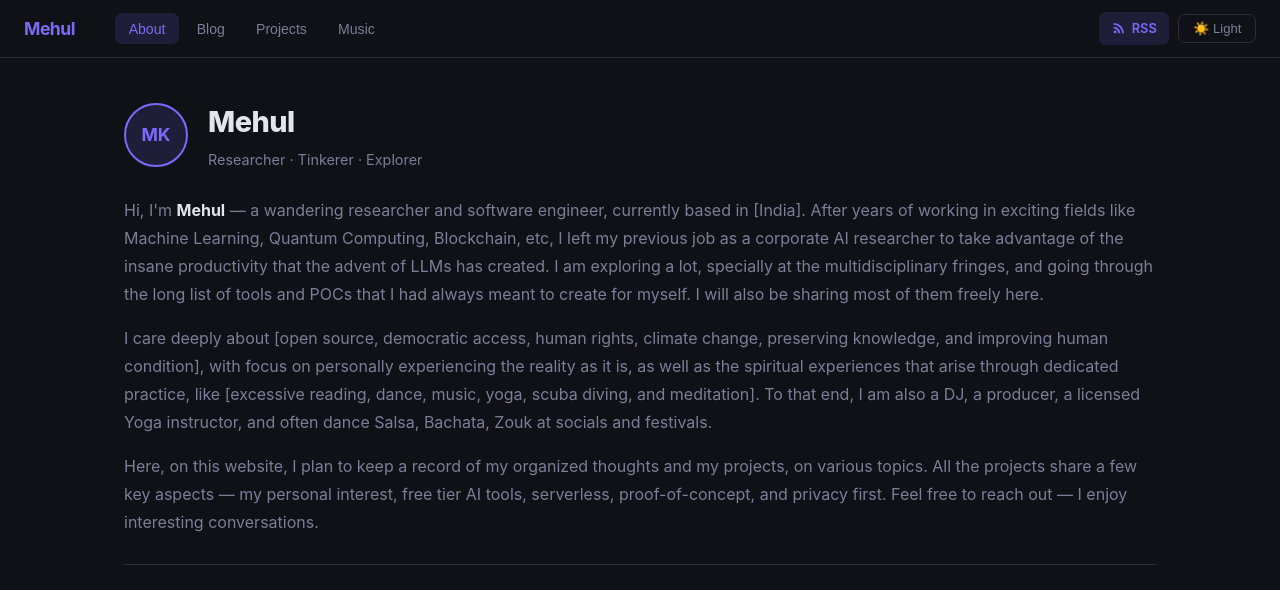
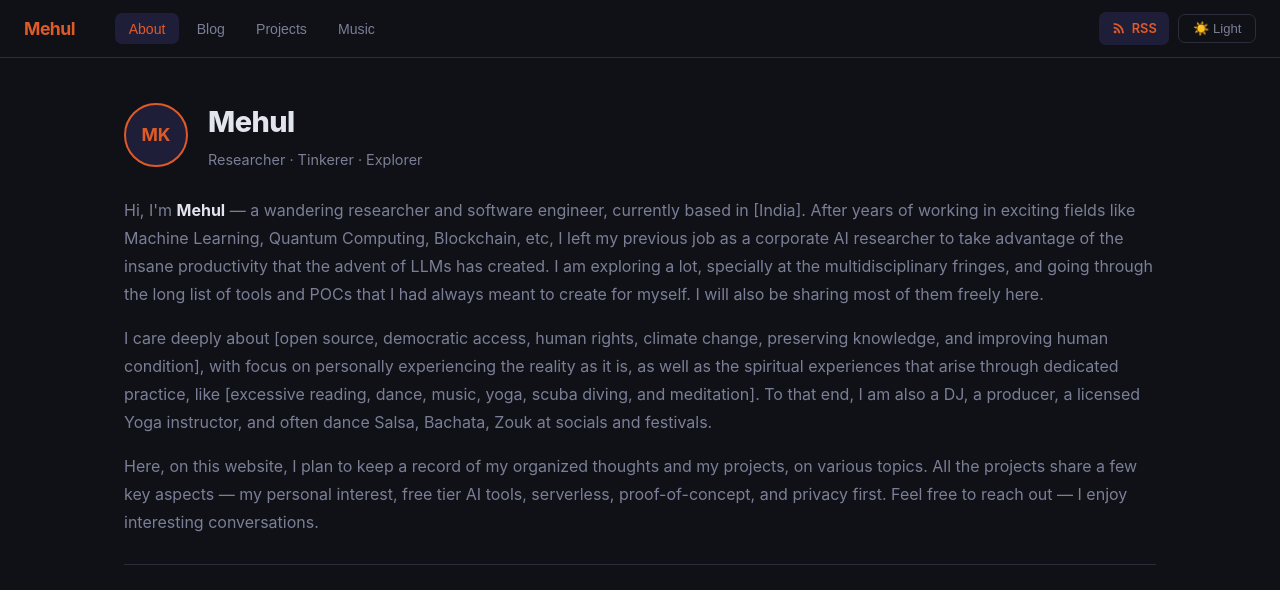
Before and after one commit to writer-in-fancy-pants/writer-in-fancy-pants.github.io, a website built with Vite: page index.html in a window 1280 px wide. Shown: the top 590 px of the page. Built offline with nearby package versions, Linux system fonts and the light colour scheme.

Commit message:
Fixed Revamped website

```diff
--- a/blog/04-state-of-big-tech-and-market.md
+++ b/blog/04-state-of-big-tech-and-market.md
@@ -1,5 +1,5 @@
 ---
-id: 03-state-of-big-tech-and-market
+id: 04-state-of-big-tech-and-market
 title: "Big Tech in the AI Era — Strategic Analysis 2026"
 date: "2026-04-16"
 topic: "Research"
@@ -7,10 +7,6 @@ excerpt: "Analyzing impact of AI, War, Legal issues, Politics, Inflation, and mo
 meta-viewport: width=device-width, initial-scale=1.0
 ---
 
-<head>
-<meta charset="UTF-8">
-<title>Big Tech in the AI Era — Strategic Analysis 2026</title>
-<!-- <link href="https://fonts.googleapis.com/css2?family=Playfair+Display:ital,wght@0,400;0,700;0,900;1,400&family=IBM+Plex+Mono:wght@300;400;500&family=DM+Sans:wght@300;400;500&display=swap" rel="stylesheet"> -->
 <style>
 :root {
     --cream: #ede8da;
@@ -424,8 +420,6 @@ meta-viewport: width=device-width, initial-scale=1.0
     footer { padding: 16px 20px; flex-direction: column; gap: 8px; }
   }
 </style>
-</head>
-<body>
 
 <div class="masthead">
   <div class="masthead-left">
--- a/index.html
+++ b/index.html
@@ -156,8 +156,6 @@
           <span id="sp-date"></span>
           <span>·</span>
           <span id="sp-topic" class="post-tag"></span>
-          <span>·</span>
-          <span id="sp-reading-time" class="reading-time"></span>
         </div>
 
         <div class="post-actions-bar" id="post-actions-bar">
--- a/src/main.js
+++ b/src/main.js
@@ -123,6 +123,7 @@ TABS.forEach(id => {
 function render({ section, sub }) {
   showSection(section);
 
+  console.log(section, sub)
   if (section === 'blog') {
     if (sub) renderPost(sub);
     else     renderPostList();
@@ -133,7 +134,7 @@ function render({ section, sub }) {
     initMusic();
     mountGiscus('giscus-music', sub ? `music/${sub}` : 'music');
   } else if (section === 'about') {
-    mountGiscus('giscus-about', 'about');
+    //mountGiscus('giscus-about', 'about');
   }
 }
 
@@ -276,16 +277,17 @@ function renderPost(id) {
   document.getElementById('sp-title').textContent       = post.title;
   document.getElementById('sp-date').textContent        = formatDate(post.date);
   document.getElementById('sp-topic').textContent       = post.topic;
-  document.getElementById('sp-reading-time').textContent = post.readingTime;
+  //document.getElementById('sp-reading-time').textContent = post.readingTime;
   document.getElementById('sp-body').innerHTML          = post.html;
 
   // Update SEO meta
-  document.title = `${post.title} — Mehul`;
+  document.title = `${post.title} - writer-in-fancy-pants.github.com`;
   document.getElementById('og-title')?.setAttribute('content', post.title);
   document.getElementById('og-description')?.setAttribute('content', post.excerpt);
   document.getElementById('og-url')?.setAttribute(
-    'content', `https://writer-in-fancy-pants.github.io/#blog/${post.id}`);
-
+     'content', `https://writer-in-fancy-pants.github.io/#blog/${post.id}`);
+  document.getElementById('sp-body')
+  // singleView.style.visibility = 'visible';
   // Sync like buttons
   syncLikeButtons(post.id);
 
--- a/src/styles/main.css
+++ b/src/styles/main.css
@@ -48,6 +48,20 @@ img { max-width: 100%; height: auto; }
   --shadow:        0 4px 24px rgba(0,0,0,.45);
   --shadow-sm:     0 2px 8px  rgba(0,0,0,.3);
   --nav-h:         58px;
+  --ink:      #e8e6df;
+  --paper:    #141412;
+  --muted:    #8a8880;
+  --rule:     #2c2c28;
+  --accent:   #e05a28;
+  --accent2:  #5b9fd6;
+  --surface:  #1e1e1a;
+  --surface2: #252520;
+  --code-bg:  #1e1e1a;
+  --code-fg:  #e8e6df;
+  --pre-bg:   #0e0e0c;
+  --pre-fg:   #e8e6df;
+  --shadow:   rgba(0,0,0,0.35);
+  --toggle-icon: "🌙";
 }
 
 [data-theme="light"] {
@@ -66,6 +80,20 @@ img { max-width: 100%; height: auto; }
   --danger:        #ef4444;
   --shadow:        0 4px 20px rgba(0,0,0,.08);
   --shadow-sm:     0 2px 8px  rgba(0,0,0,.06);
+  --ink:      #1a1a18;
+  --paper:    #faf9f6;
+  --muted:    #6b6b63;
+  --rule:     #e2e0d8;
+  --accent:   #c1440e;
+  --accent2:  #2a5f8f;
+  --surface:  #f2f0eb;
+  --surface2: #ebe9e2;
+  --code-bg:  #f2f0eb;
+  --code-fg:  #1a1a18;
+  --pre-bg:   #1a1a18;
+  --pre-fg:   #e8e6df;
+  --shadow:   rgba(0,0,0,0.07);
+  --toggle-icon: "☀️";
 }
 
 /* ══════════════════════════════════════════════════════════
@@ -365,7 +393,9 @@ nav {
 /* ══════════════════════════════════════════════════════════
    7. SINGLE POST
 ══════════════════════════════════════════════════════════ */
-.single-post { display: none; }
+.single-post {
+  width: 100%;
+}
 .back-btn {
   background: none;
   border: none;
--- a/vite.config.js
+++ b/vite.config.js
@@ -12,7 +12,7 @@ function rssPlugin() {
     closeBundle() {
       try {
         // Dynamically import helpers (CJS-safe in the build hook)
-        //const { marked }       = require('marked');
+        const { marked }       = require('marked');
         const postsDir         = resolve(__dirname, 'blog');
         const files            = fs.readdirSync(postsDir).filter(f => f.endsWith('.md'));
 
```
